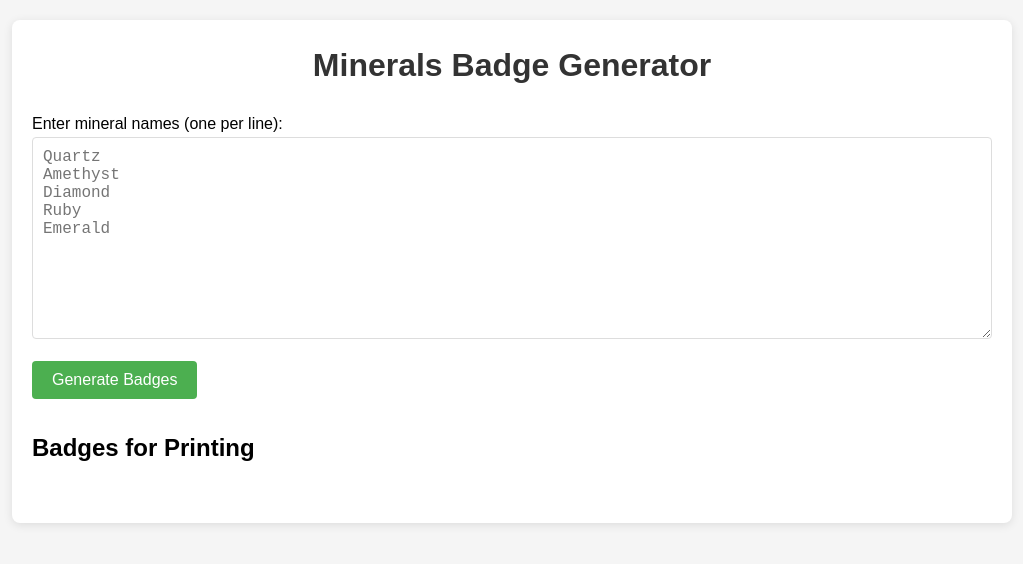
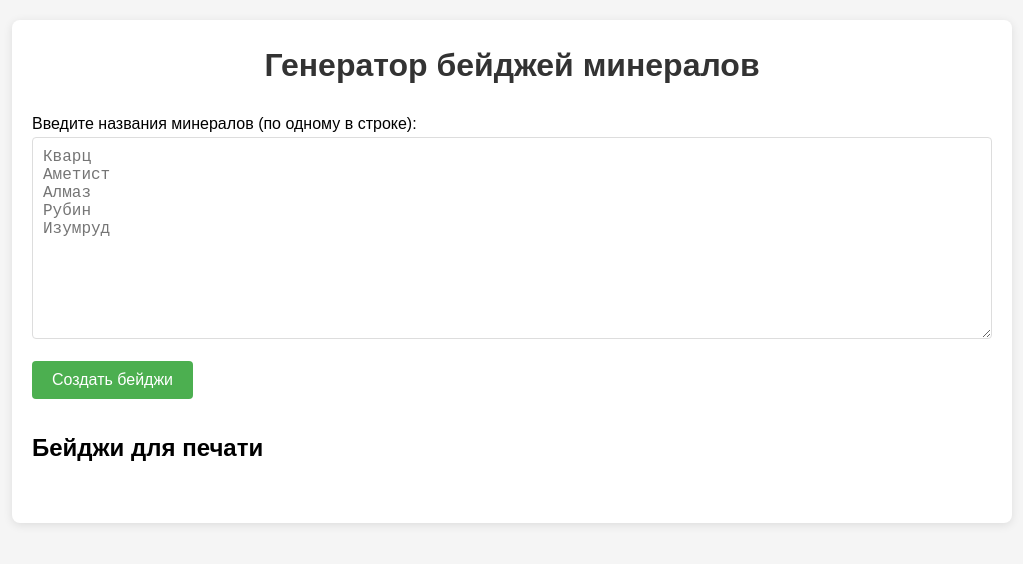
Before and after one commit to sagos95/Mineral-badge-editor, a plain HTML site: page index.html in a window 1280 px wide. Shown: the whole page, without its empty margins (128-1151 px from the left). Drawn offline with Linux system fonts and the light colour scheme.

Commit message:
Translate index.html and script.js content to Russian for localization.

```diff
--- a/index.html
+++ b/index.html
@@ -1,30 +1,30 @@
 <!DOCTYPE html>
-<html lang="en">
+<html lang="ru">
 <head>
     <meta charset="UTF-8">
     <meta name="viewport" content="width=device-width, initial-scale=1.0">
-    <title>Minerals Badge Generator</title>
+    <title>Генератор бейджей минералов</title>
     <link rel="stylesheet" href="styles.css">
 </head>
 <body>
     <div class="container">
-        <h1>Minerals Badge Generator</h1>
+        <h1>Генератор бейджей минералов</h1>
 
         <div class="input-section">
-            <p>Enter mineral names (one per line):</p>
-            <textarea id="mineralsInput" rows="10" placeholder="Quartz
-Amethyst
-Diamond
-Ruby
-Emerald"></textarea>
+            <p>Введите названия минералов (по одному в строке):</p>
+            <textarea id="mineralsInput" rows="10" placeholder="Кварц
+Аметист
+Алмаз
+Рубин
+Изумруд"></textarea>
 
-            <button id="generateBtn">Generate Badges</button>
+            <button id="generateBtn">Создать бейджи</button>
         </div>
 
         <div class="output-section">
-            <h2>Badges for Printing</h2>
+            <h2>Бейджи для печати</h2>
             <div id="badgesContainer" class="badges-container"></div>
-            <button id="printBtn" class="print-btn">Print Badges</button>
+            <button id="printBtn" class="print-btn">Распечатать бейджи</button>
         </div>
     </div>
 
--- a/script.js
+++ b/script.js
@@ -26,7 +26,7 @@ document.addEventListener('DOMContentLoaded', function() {
         const filteredList = mineralsList.filter(mineral => mineral.trim() !== '');
 
         if (filteredList.length === 0) {
-            alert('Please enter at least one mineral name.');
+            alert('Пожалуйста, введите хотя бы одно название минерала.');
             return;
         }
 
@@ -45,7 +45,7 @@ document.addEventListener('DOMContentLoaded', function() {
             // Add current date to the badge
             const currentDate = new Date();
             const formattedDate = currentDate.toLocaleDateString();
-            mineralInfo.textContent = `Cataloged: ${formattedDate}`;
+            mineralInfo.textContent = `Каталогизировано: ${formattedDate}`;
 
             badge.appendChild(mineralName);
             badge.appendChild(mineralInfo);
```
